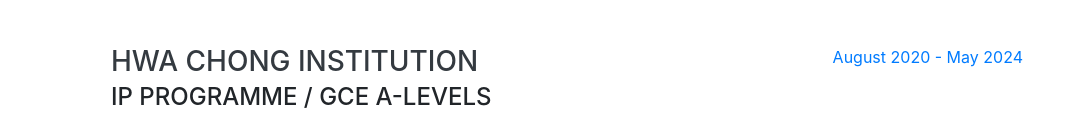
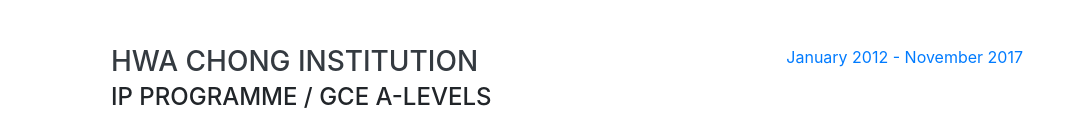
Before and after one commit to joelwongjy/joelwongjy.github.io, a website with bundled scripts: page index.html in a window 1280 px wide. Shown: the part 1849-1983 px from the top of the page, without its empty margins (209-1280 px from the left). Built offline with nearby package versions, Linux system fonts and the light colour scheme; a web font is replaced by a local one.

Commit message:
Update index.html

```diff
--- a/index.html
+++ b/index.html
@@ -132,7 +132,7 @@
             <div>Distinctions in H2 Physics, H2 Chemistry, H2 Mathematics, H1 General Paper</div>
           </div>
           <div class="resume-date text-md-right">
-            <span class="text-primary">August 2020 - May 2024</span>
+            <span class="text-primary">January 2012 - November 2017</span>
           </div>
         </div>
 
```
